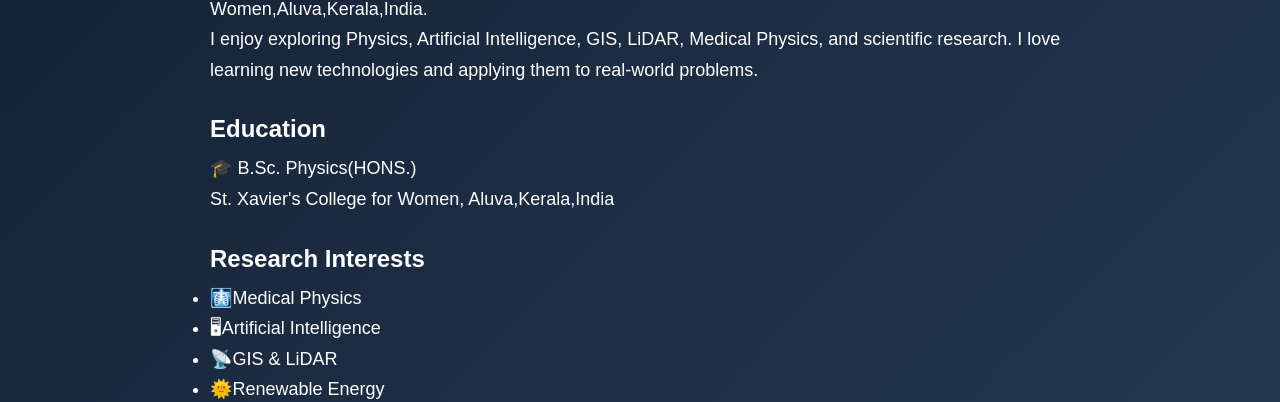
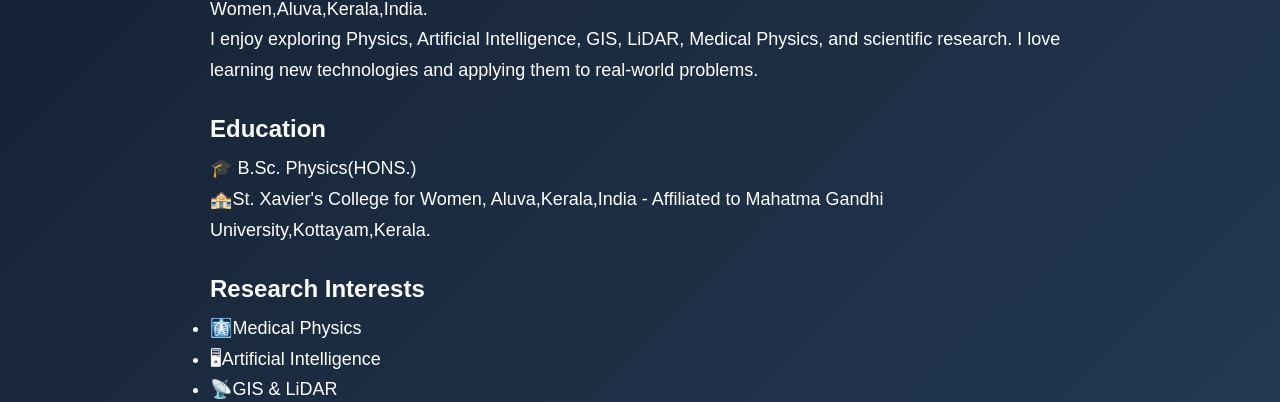
Before and after one commit to Mariyasona/Portfolio, a plain HTML site: page about.html in a window 1280 px wide. Shown: the part 391-793 px from the top of the page. Drawn offline with Linux system fonts and the light colour scheme.

Commit message:
Update about.html

```diff
--- a/about.html
+++ b/about.html
@@ -41,7 +41,7 @@ real-world problems.
 
 <p>
 🎓 B.Sc. Physics(HONS.)<br>
-St. Xavier's College for Women, Aluva,Kerala,India
+🏤St. Xavier's College for Women, Aluva,Kerala,India - Affiliated to Mahatma Gandhi University,Kottayam,Kerala.
 </p>
 
 <h2>Research Interests</h2>
```
